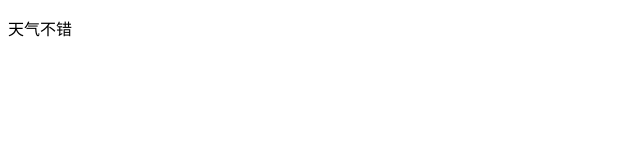
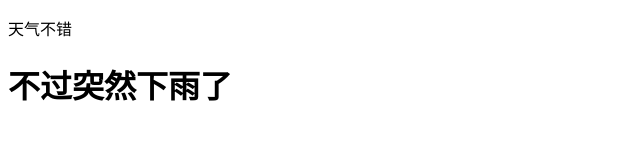
Before and after one commit to HHHHUJ/-, a plain HTML site: page index.html in a window 1280 px wide. Shown: the whole page, without its empty margins (0-640 px from the left). Drawn offline with Linux system fonts and the light colour scheme.

Commit message:
我第二次使用了

```diff
--- a/index.html
+++ b/index.html
@@ -6,5 +6,6 @@
 </head>
 <body>
 	<p>天气不错</p>
+	<h1>不过突然下雨了</h1>
 </body>
 </html>
```
